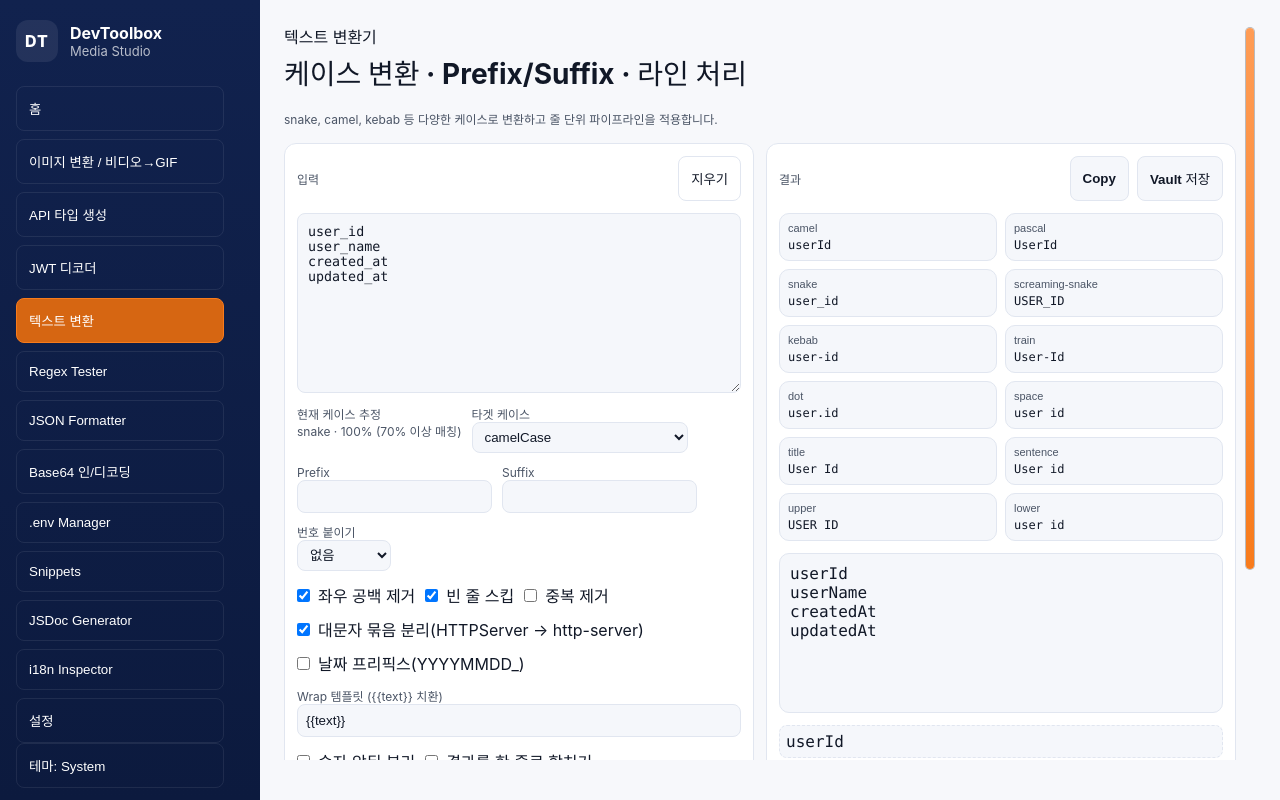
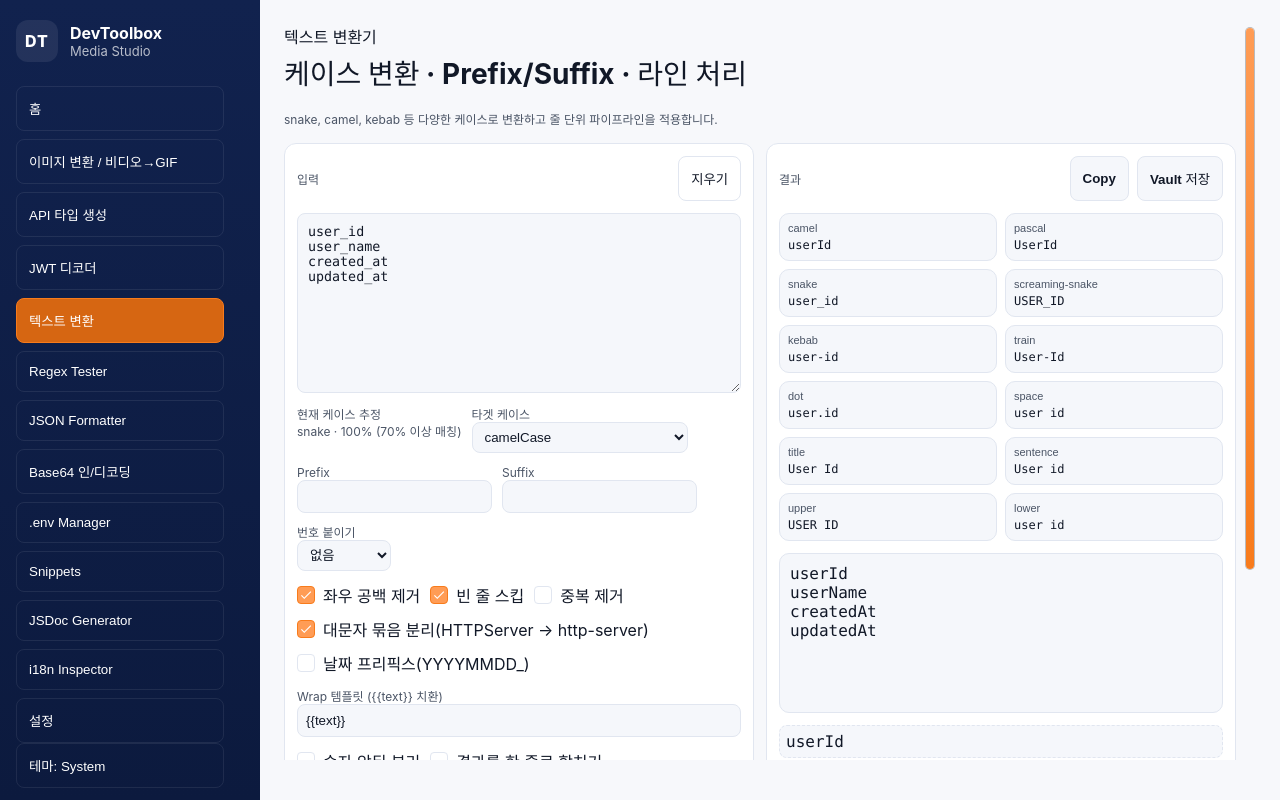
Before and after one commit to HyeongSeoku/DevToolBox, a React (Vite) app: page /#/text in a window 1280 px wide. Built offline with nearby package versions, Linux system fonts and the light colour scheme.

Commit message:
feature: Checkbox 컴포넌트의 체크 아이콘 시인성을 위해 스타일 수정

```diff
--- /dev/null
+++ b/src/components/ui/Checkbox.module.scss
@@ -0,0 +1,3 @@
+.icon {
+  color: var(--white);
+}
--- a/src/components/ui/Checkbox.tsx
+++ b/src/components/ui/Checkbox.tsx
@@ -1,4 +1,8 @@
 import React from "react";
+
+import CheckIcon from "@/assets/icons/check.svg?react";
+
+import styles from "./Checkbox.module.scss";
 
 type CheckboxProps = Omit<
   React.InputHTMLAttributes<HTMLInputElement>,
@@ -19,9 +23,20 @@ export const Checkbox: React.FC<CheckboxProps> = ({
 }) => {
   const inputId = id || rest.name || undefined;
   const helpId = helperText ? `${inputId}-help` : undefined;
+  const isChecked = Boolean(rest.checked);
+  const isDisabled = Boolean(rest.disabled);
 
   return (
-    <label style={{ display: "inline-flex", gap: 8, alignItems: "center" }}>
+    <label
+      style={{
+        display: "inline-flex",
+        gap: 8,
+        alignItems: "center",
+        cursor: isDisabled ? "not-allowed" : "pointer",
+        opacity: isDisabled ? 0.6 : 1,
+        userSelect: "none",
+      }}
+    >
       <input
         id={inputId}
         type="checkbox"
@@ -29,7 +44,32 @@ export const Checkbox: React.FC<CheckboxProps> = ({
         aria-describedby={helpId}
         aria-label={ariaLabel}
         {...rest}
+        style={{ position: "absolute", opacity: 0, width: 0, height: 0 }}
       />
+      <span
+        aria-hidden="true"
+        style={{
+          width: 18,
+          height: 18,
+          borderRadius: 4,
+          border: `1px solid var(--border)`,
+          display: "inline-flex",
+          alignItems: "center",
+          justifyContent: "center",
+          background: isChecked ? "var(--secondary-100)" : "var(--surface)",
+          borderColor: isChecked ? "var(--secondary-300)" : "var(--border)",
+          transition: "all 0.12s ease",
+        }}
+      >
+        {isChecked && (
+          <CheckIcon
+            width={14}
+            height={14}
+            className={styles.icon}
+            aria-hidden="true"
+          />
+        )}
+      </span>
       <div style={{ display: "flex", flexDirection: "column" }}>
         {label && <span>{label}</span>}
         {helperText && (
```
